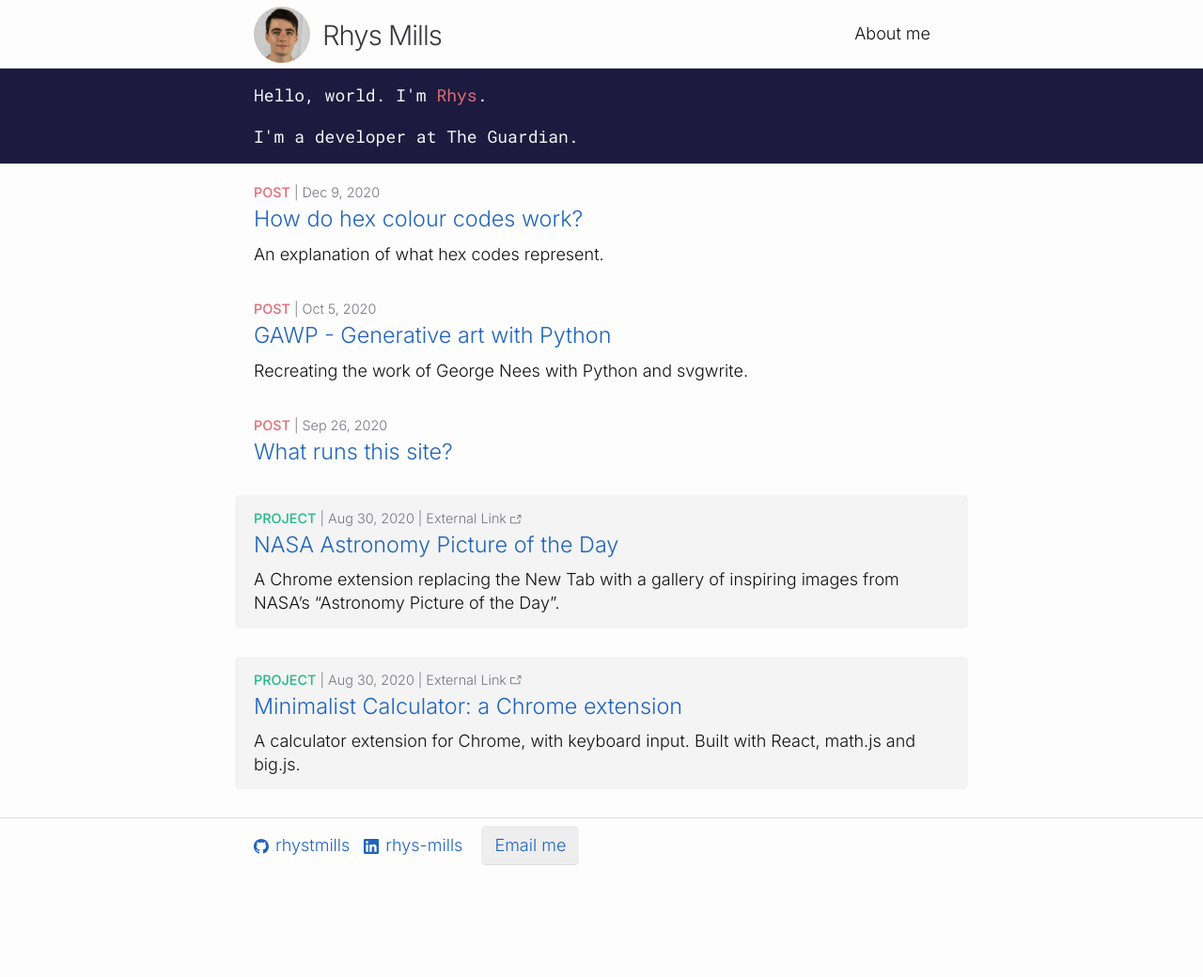
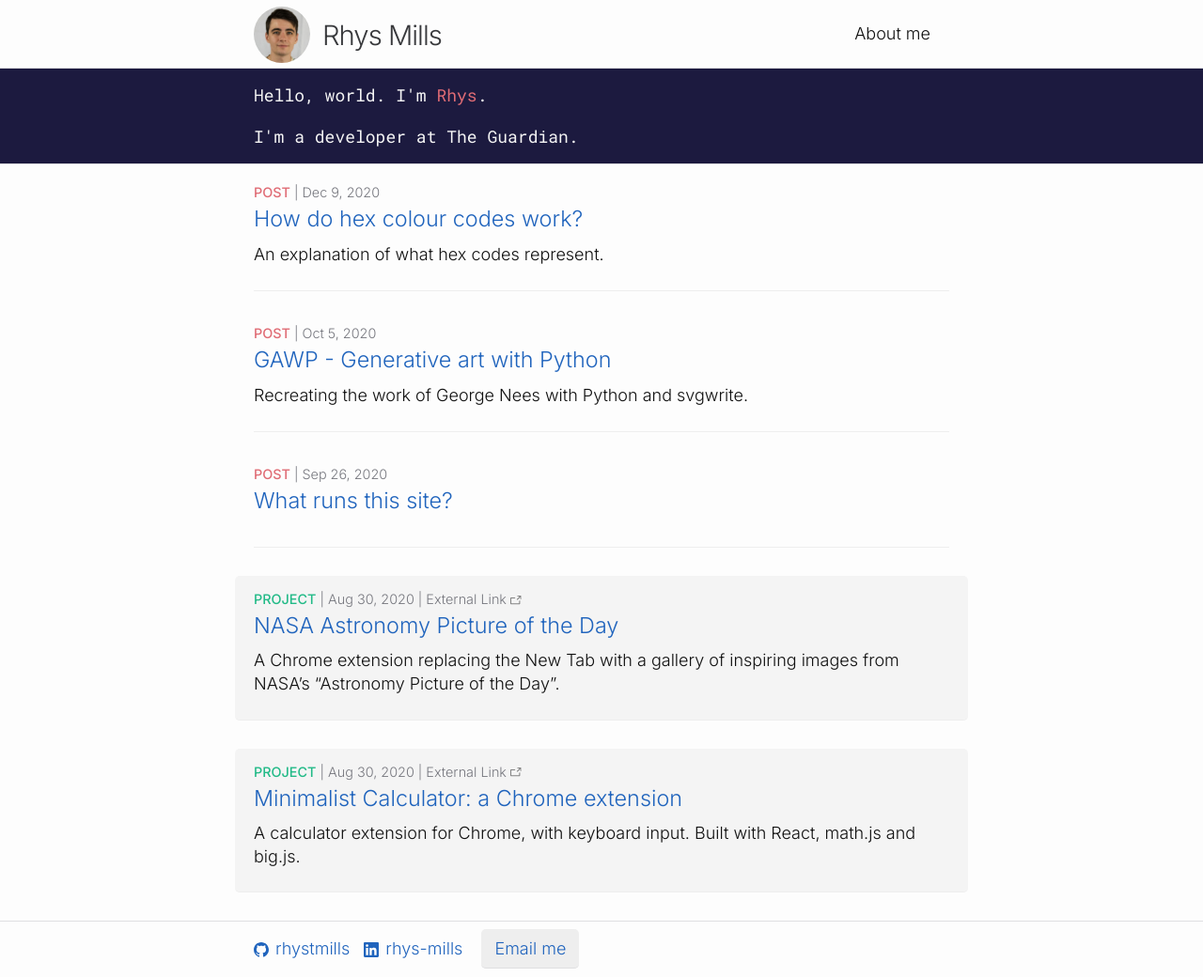
Before and after one commit to rhystmills/rhystmills.github.io, a Jekyll site: the page built from docs/index.md, in a window 1280 px wide. Shown: the whole page at 94% size. Built offline with Jekyll 4.4.1, drawn with Linux system fonts in a browser that asks for light colours; before the commit the page ends 930 px from its top, so only the background shows below that.

Commit message:
Added bottom border to posts on front page to improve seperation

```diff
--- a/docs/_sass/minima/_layout.scss
+++ b/docs/_sass/minima/_layout.scss
@@ -283,6 +283,8 @@ html, body {
 
   > li {
     margin-bottom: $spacing-unit;
+    padding-bottom: 25px;
+    border-bottom: 1px #eee solid;
   }
 }
 
```
